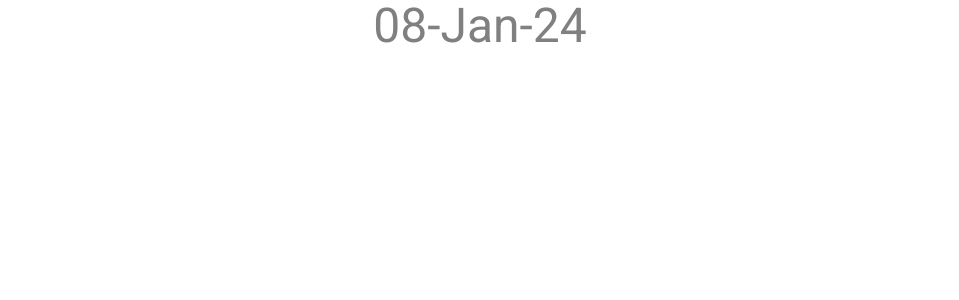
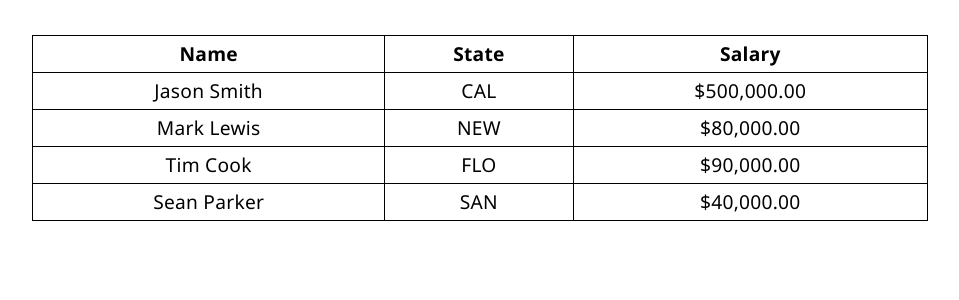
Before and after one commit to mayurrohokale/practice_repo, an Angular app: page / in a window 1280 px wide. Shown: the top 300 px of the page, without its empty margins (160-1119 px from the left). Built offline with nearby package versions, Linux system fonts and the light colour scheme.

Commit message:
built in pipes in angular

```diff
--- a/src/app/app.component.css
+++ b/src/app/app.component.css
@@ -96,3 +96,21 @@ button:hover{
     font-size: 2rem;
     margin-bottom: 0.5rem;
 }
+
+.table-container {
+    display: flex;
+    justify-content: center;
+    margin-top: 35px;
+}
+
+table {
+    width: 70%;
+    text-align: center;
+    border-collapse: collapse;
+}
+
+td,th{
+    padding: 8px;
+    font-size: 1.2rem;
+    border: solid 1px;
+}
--- a/src/app/app.component.html
+++ b/src/app/app.component.html
@@ -1 +1,17 @@
-<h1>{{showdt | date: 'dd-MMM-yy'}}</h1>
+<div class="table-container">
+    <table>
+        <tr>
+          <th>Name</th>
+
+          <th>State</th>
+
+          <th>Salary</th>
+        </tr>
+
+        <tr *ngFor="let emp of employees">
+          <td>{{emp.name | titlecase}}</td>
+          <td>{{emp.state | slice:0:3 | uppercase}}</td>
+          <td>{{emp.salary | currency:'USD'}}</td>
+        </tr>
+    </table>
+</div>
--- a/src/app/app.component.ts
+++ b/src/app/app.component.ts
@@ -14,6 +14,10 @@ import { DatePipe } from '@angular/common';
 
 export class AppComponent {
 
-  title = 'Example of pipe expression';
-  showdt:Date=new Date();
+  employees = [
+    {name: 'jason smith', state: 'california', salary: 500000},
+    {name: 'mark lewis', state: 'new york', salary:80000},
+    {name: 'tim cook', state: 'florida', salary: 90000},
+    {name:'sean parker', state:'san andreas', salary:40000},
+  ];
 }
```
